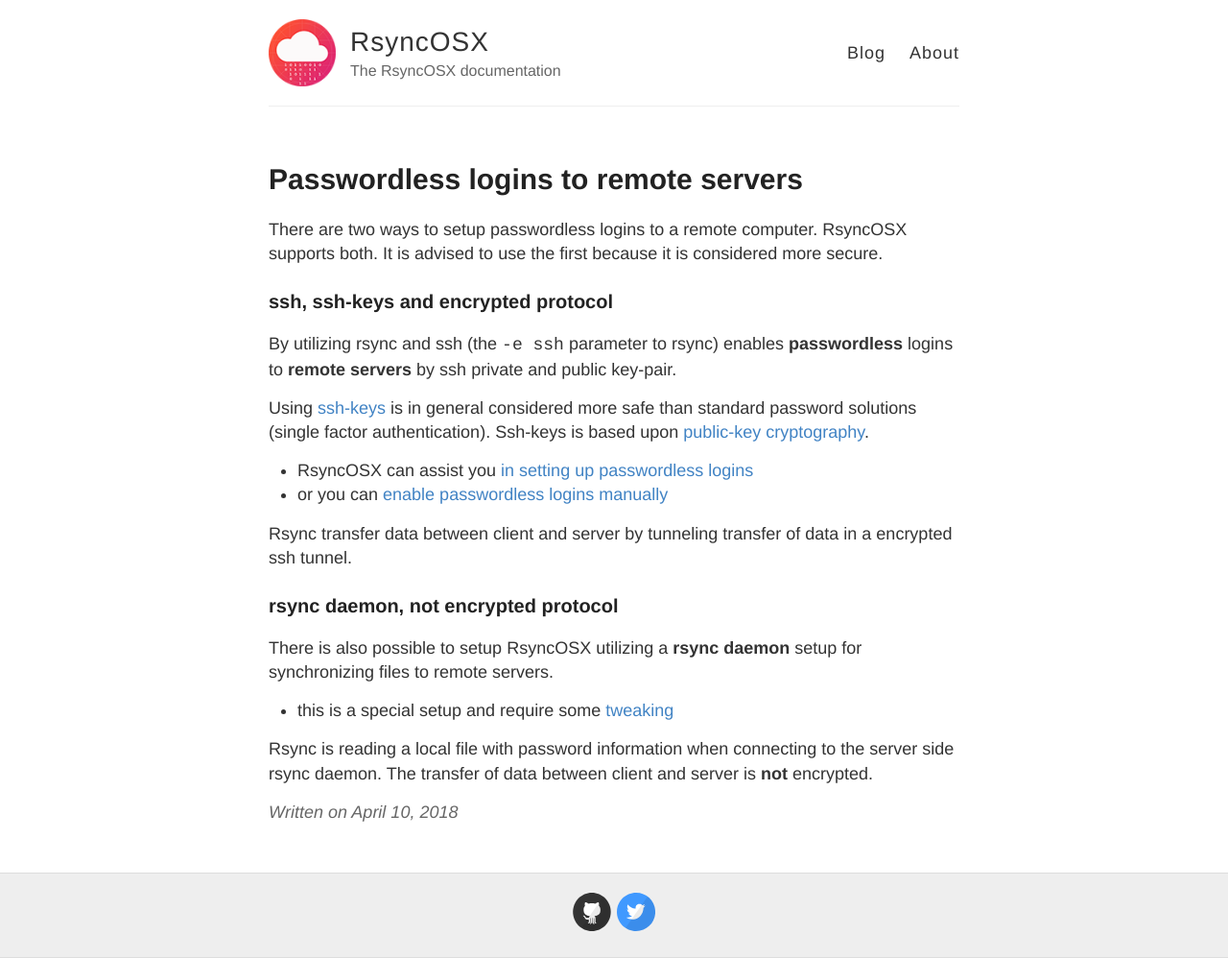
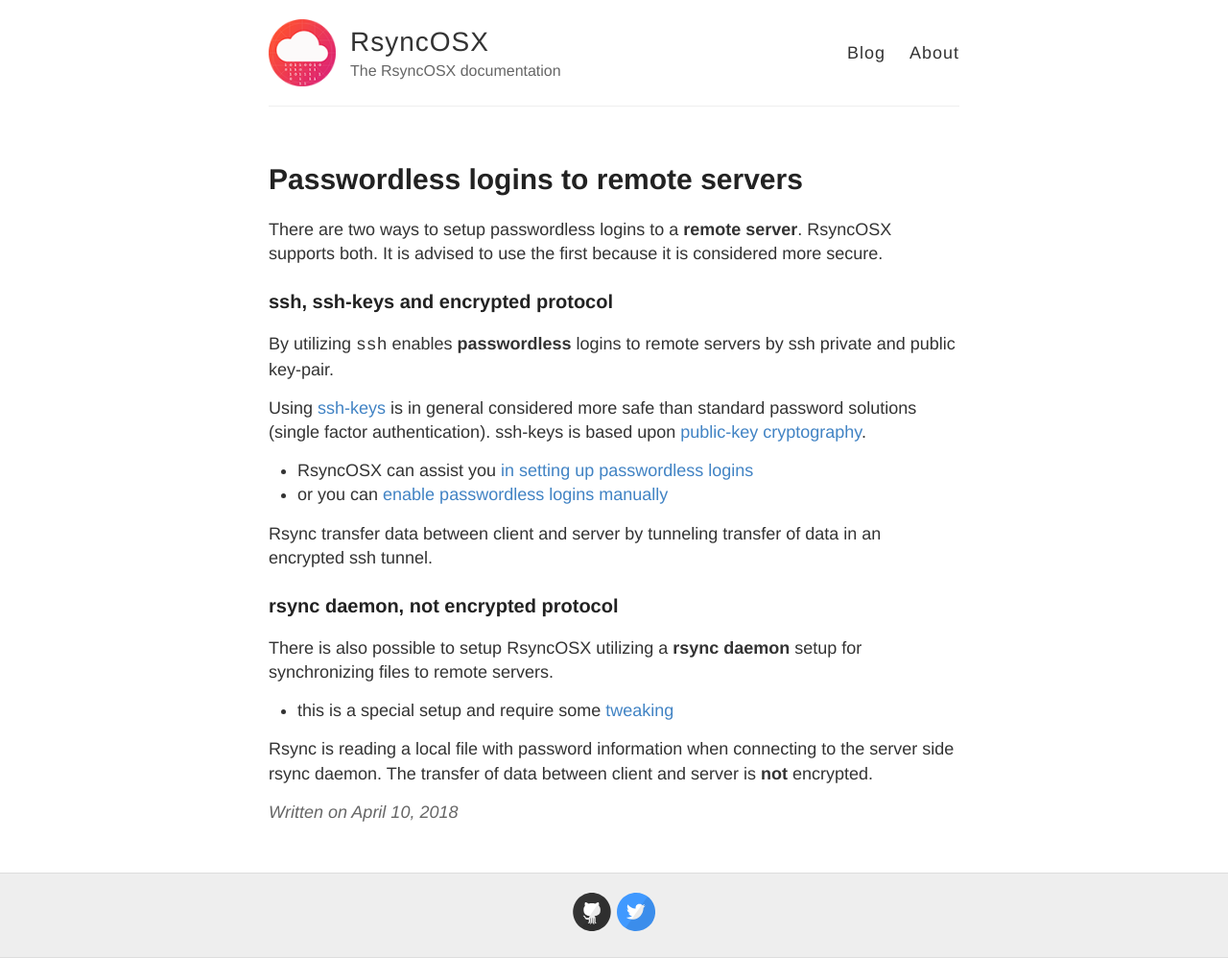
Before and after one commit to d2s/Documentation, a Jekyll site: the page built from _posts/2018-04-10-Remotelogins.md, in a window 1280 px wide. Shown: the whole page at 96% size. Built offline with Jekyll 4.4.1, drawn with Linux system fonts in a browser that asks for light colours.

Commit message:
Update 2018-04-10-Remotelogins.md

```diff
--- a/_posts/2018-04-10-Remotelogins.md
+++ b/_posts/2018-04-10-Remotelogins.md
@@ -3,18 +3,18 @@ layout: post
 title:  "Passwordless logins to remote servers"
 permalink: Remotelogins
 ---
-There are two ways to setup passwordless logins to a remote computer. RsyncOSX supports both. It is advised to use the first because it is considered more secure.
+There are two ways to setup passwordless logins to a **remote server**. RsyncOSX supports both. It is advised to use the first because it is considered more secure.
 
 ### ssh, ssh-keys and encrypted protocol
 
-By utilizing rsync and ssh (the `-e ssh` parameter to rsync) enables **passwordless** logins to **remote servers** by ssh private and public key-pair.
+By utilizing `ssh` enables **passwordless** logins to remote servers by ssh private and public key-pair.
 
-Using [ssh-keys](https://wiki.archlinux.org/index.php/SSH_keys) is in general considered more safe than standard password solutions (single factor authentication). Ssh-keys is based upon [public-key cryptography](https://en.wikipedia.org/wiki/Public-key_cryptography).
+Using [ssh-keys](https://wiki.archlinux.org/index.php/SSH_keys) is in general considered more safe than standard password solutions (single factor authentication). ssh-keys is based upon [public-key cryptography](https://en.wikipedia.org/wiki/Public-key_cryptography).
 
 - RsyncOSX can assist you [in setting up passwordless logins](/ssh)
 - or you can [enable passwordless logins manually](/PasswordlessLogin)
 
-Rsync transfer data between client and server by tunneling transfer of data in a encrypted ssh tunnel.
+Rsync transfer data between client and server by tunneling transfer of data in an encrypted ssh tunnel.
 
 ### rsync daemon, not encrypted protocol
 
```
